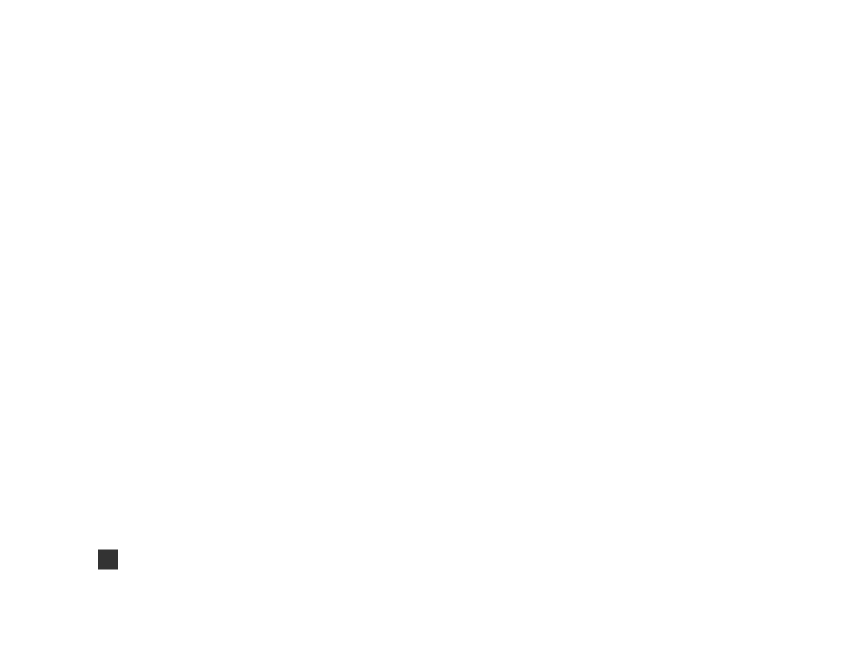
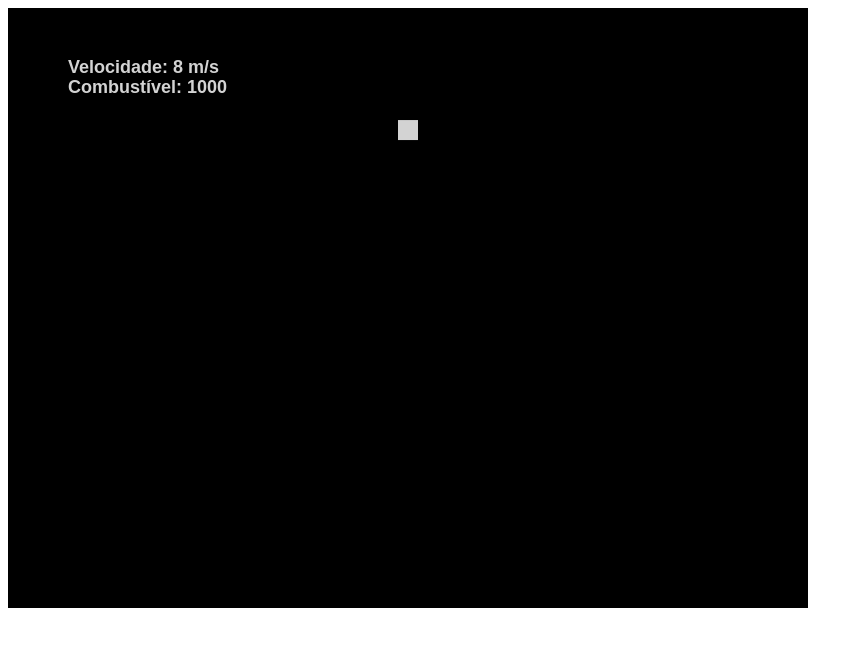
Before and after one commit to JoaoRoccella/lopal-moonlander, a plain HTML site: page alunissagem.html in a window 1280 px wide. Shown: the whole page, without its empty margins (0-863 px from the left). Drawn offline with Linux system fonts and the light colour scheme.

Commit message:
feat: detectando contato com a superfície

```diff
--- a/alunissagem.html
+++ b/alunissagem.html
@@ -6,7 +6,7 @@
     <title>Alunissagem</title>
 </head>
 <body>
-    <canvas id="jogo" width="800" height="600"></canvas>
+    <canvas id="jogo" width="800" height="600" style="background-color: black;"></canvas>
     <script src="jogo.js"></script>
 </body>
 </html>
--- /dev/null
+++ b/henrique.js
@@ -0,0 +1,6 @@
+// se o Henrique não beber água, morre
+let beberAgua = true;
+
+if (beberAgua == false) {
+    return "morre";
+}
--- a/jogo.js
+++ b/jogo.js
@@ -1,40 +1,52 @@
+/*
+    Moon Lander | Um jogo de alunissagem
+    Autor: João Marcos Roccella Alves
+    GitHub: https://github.com/joaoroccella
+    Email: joao.a@docente.senai.br
+    Versão: 0.1.0
+*/
+
 /** @type {HTMLCanvasElement} */
+
+/*  Seção de modelagem de dados */
 
 let canvas = document.querySelector('#jogo');
 let contexto = canvas.getContext('2d');
 
-// contexto.beginPath();
-// contexto.rect(0, 0, 100, 100);
-// contexto.fillStyle = 'purple';
-// contexto.fill();
-// contexto.strokeStyle = 'black';
-// contexto.stroke();
-
-// contexto.beginPath();
-// contexto.moveTo(100, 100);
-// contexto.lineTo(200, 100);
-// contexto.lineTo(100, 200);
-// contexto.lineTo(100, 100);
-// contexto.fillStyle = 'red';
-// contexto.fill();
+let config = {
+    posicaoInicialModuloLunar: {
+        x: 400,
+        y: 100
+    },
+    velocidadeInicialModuloLunar: 0,
+    combustivelInicialModuloLunar: 1000,
+    aceleracaoGravidadeLunar: 0.016,
+    teclaAceleracao: 38,
+}
 
 let moduloLunar = {
     posicao: {
-        x: 100,
-        y: 100
+        x: config.posicaoInicialModuloLunar.x,
+        y: config.posicaoInicialModuloLunar.y
     },
     angulo: 0,
     largura: 20,
     altura: 20,
-    cor: '#333',
+    cor: 'lightgray',
     motorLigado: false,
     velocidade: {
         x: 0,
         y: 0
-    }
+    },
+    aceleracao: 0.032,
+    tamanhoChama: 20,
+    combustivel: config.combustivelInicialModuloLunar,
+    taxaConsumoCombustivel: 1
 };
 
 function desenharModuloLunar() {
+
+    /*  Design do módulo lunar */
     contexto.save();
     contexto.beginPath();
     contexto.translate(moduloLunar.posicao.x, moduloLunar.posicao.y);
@@ -44,54 +56,106 @@ function desenharModuloLunar() {
     contexto.fill();
     contexto.closePath();
 
-    if (moduloLunar.motorLigado) {
-        desenharChama();
-    }
+    detectarQueimaMotor();
+    // detectarColisao();
 
     contexto.restore();
 }
 
+function detectarQueimaMotor() {
+
+    if (moduloLunar.motorLigado) {
+
+        if (moduloLunar.combustivel > 0) {
+
+            desenharChama();
+            moduloLunar.combustivel -= moduloLunar.taxaConsumoCombustivel;
+
+        } else {
+
+            moduloLunar.motorLigado = false;
+        }
+    }
+
+}
+
+function detectarContato() {
+
+    if (moduloLunar.posicao.y > (canvas.height - moduloLunar.altura * .5)) {
+
+        if (moduloLunar.velocidade.y <= 0.5) {
+
+            alert('Pousou com sucesso!');
+        } else {
+
+            alert('COLISÃO!');
+        }
+
+        reiniciarJogo();
+
+    }
+}
+
+function reiniciarJogo() {
+
+    moduloLunar.posicao.y = config.posicaoInicialModuloLunar.y;
+    moduloLunar.velocidade.y = config.velocidadeInicialModuloLunar;
+    moduloLunar.combustivel = config.combustivelInicialModuloLunar;
+    moduloLunar.motorLigado = false;
+
+}
+
 function desenharChama() {
+
     contexto.beginPath();
     contexto.moveTo(moduloLunar.largura * -0.5, moduloLunar.altura * 0.5);
     contexto.lineTo(moduloLunar.largura * 0.5, moduloLunar.altura * 0.5);
-    contexto.lineTo(0, moduloLunar.altura * 0.5 + Math.random() * 20);
-    // contexto.lineTo(moduloLunar.largura * -0.5, moduloLunar.altura * 0.5);
+    contexto.lineTo(0, moduloLunar.altura * 0.5 + Math.random() * moduloLunar.tamanhoChama);
     contexto.closePath();
     contexto.fillStyle = 'orange';
     contexto.fill();
 }
 
-let x = 100;
+function mostrarVelocidade() {
+    contexto.font = "bold 18px Arial";
+    // contexto.textAlign = "center";
+    contexto.textBaseline = "middle";
+    contexto.fillStyle = "lightgray";
+    let velocidade = `Velocidade: ${Math.floor(10 * moduloLunar.velocidade.y)} m/s`;
+    contexto.fillText(velocidade, 60, 60);
+}
+
+function mostrarCombustivel() {
+    contexto.font = "bold 18px Arial";
+    // contexto.textAlign = "center";
+    contexto.textBaseline = "middle";
+    contexto.fillStyle = "lightgray";
+    let combustivel = `Combustível: ${Math.floor(moduloLunar.combustivel)}`;
+    contexto.fillText(combustivel, 60, 80);
+}
 
 function desenhar() {
     // limpar a tela
     contexto.clearRect(0, 0, canvas.width, canvas.height);
 
-
-    contexto.save();
-    contexto.translate(canvas.width / 2, canvas.height / 2);
-    contexto.beginPath();
-    // contexto.arc(x, 100, 25, 0, 2 * Math.PI);
-    contexto.rotate(Math.PI / 4);
-    contexto.rect(x, 100, 25, 10);
-    contexto.fillStyle = '#333';
-    contexto.fill();
-    contexto.restore();
-
-    x += 1;
-
+    detectarContato();
     atracaoGravitacional();
     desenharModuloLunar();
+    mostrarVelocidade();
+    mostrarCombustivel();
+
+    // chama a função desenhar a cada quadro
     requestAnimationFrame(desenhar);
 }
+
+/*  Seção de controle */
 
 document.addEventListener('keydown', teclaPressionada);
 
 // Pressionando a tecla "seta para cima" para ligar o motor
 function teclaPressionada(evento) {
 
-    if (evento.keyCode == 38) {
+    if (evento.keyCode === config.teclaAceleracao && moduloLunar.combustivel > 0) {
         moduloLunar.motorLigado = true;
     }
 
@@ -102,13 +166,11 @@ document.addEventListener('keyup', teclaSolta);
 // Soltando a tecla "seta para cima" para desligar o motor
 function teclaSolta(evento) {
 
-    if (evento.keyCode == 38) {
+    if (evento.keyCode === config.teclaAceleracao) {
         moduloLunar.motorLigado = false;
     }
 
 }
-
-let gravidade = 0.01;
 
 function atracaoGravitacional() {
 
@@ -116,9 +178,9 @@ function atracaoGravitacional() {
     moduloLunar.posicao.y += moduloLunar.velocidade.y;
     if (moduloLunar.motorLigado) {
 
-        moduloLunar.velocidade.y -= 0.02;
+        moduloLunar.velocidade.y -= moduloLunar.aceleracao;
     }
-    moduloLunar.velocidade.y += gravidade;
+    moduloLunar.velocidade.y += config.aceleracaoGravidadeLunar;
 
 }
 
```
